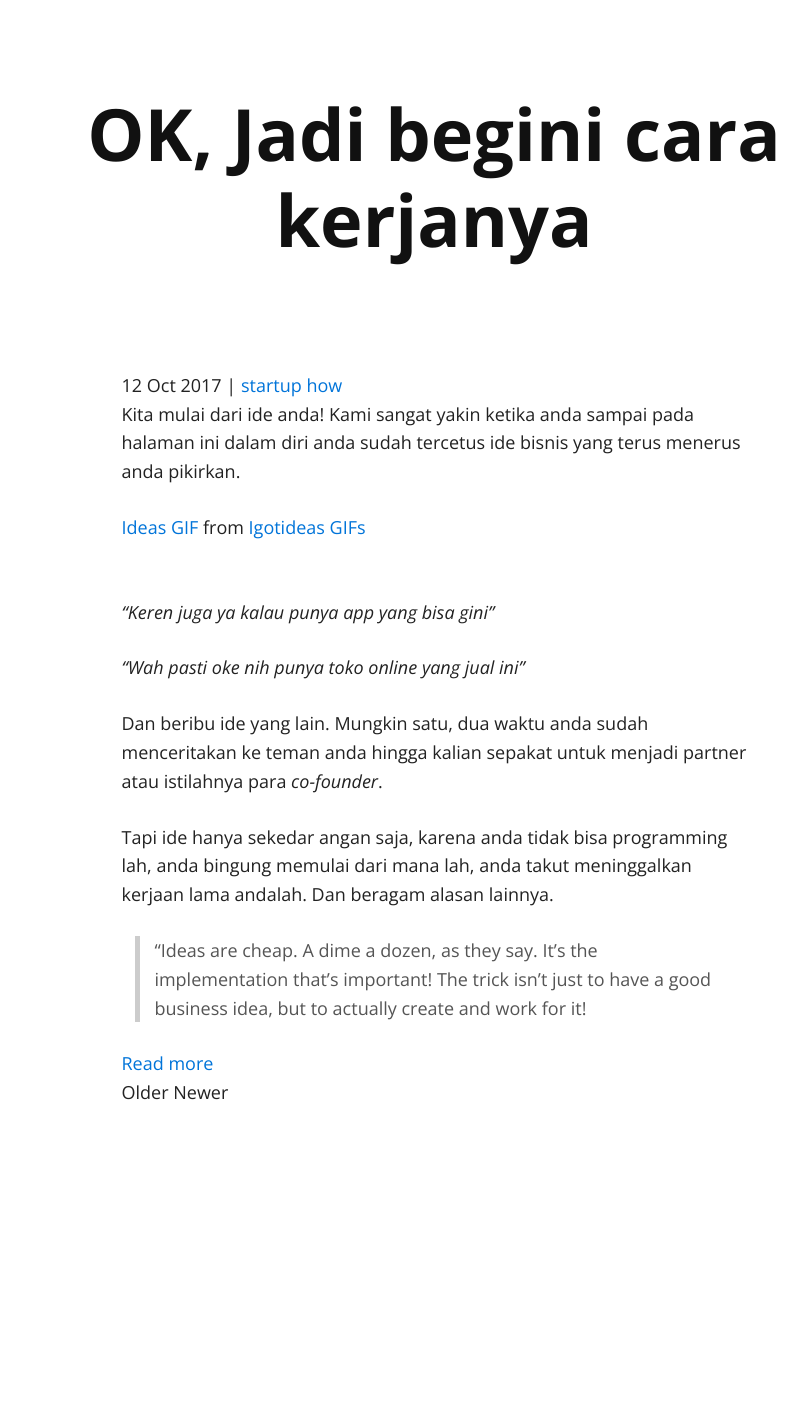
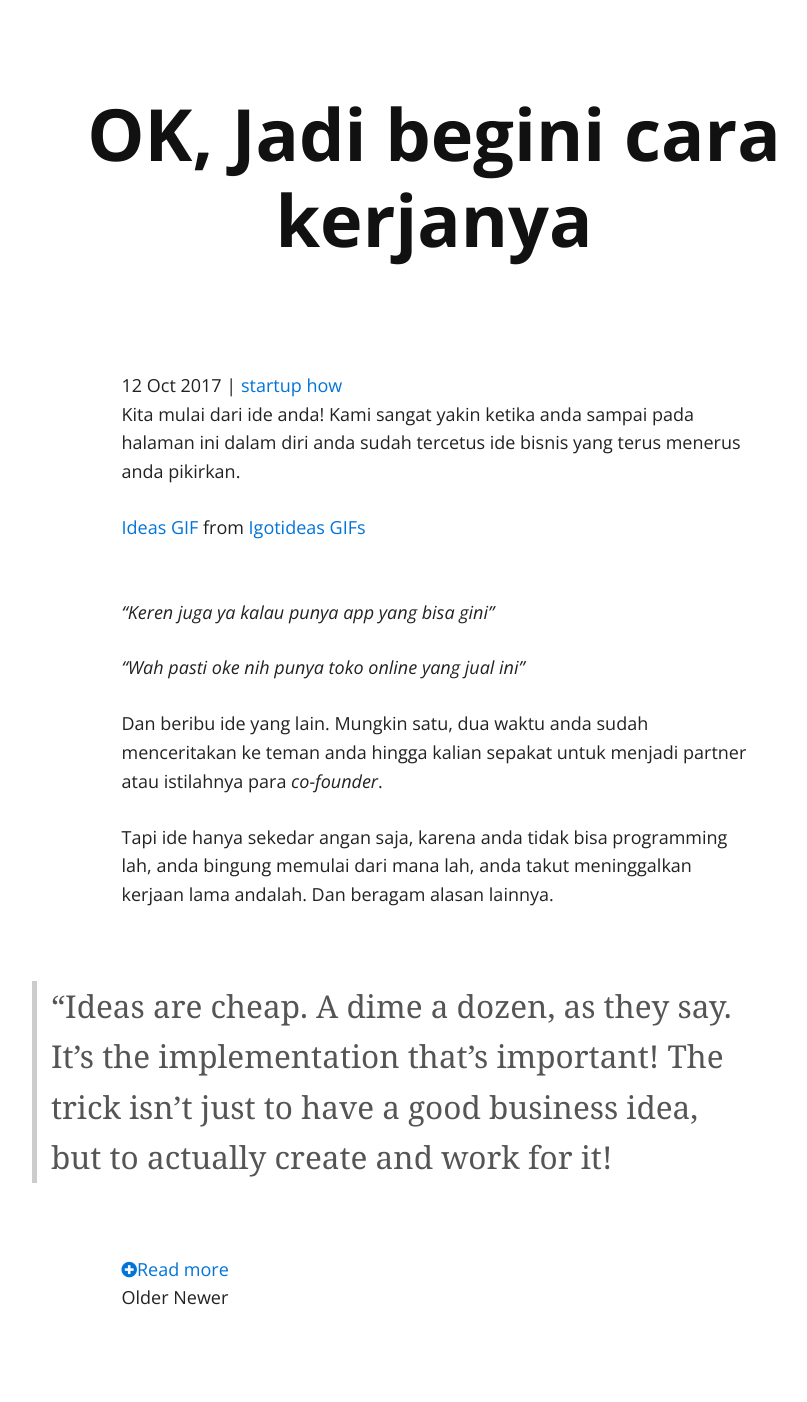
Before and after one commit to kemtol/rocktokom, a Jekyll site: the page built from jurnal/index.html, in a window 1280 px wide. Shown: the whole page, without its empty margins (206-1013 px from the left). Built offline with Jekyll 4.4.1, drawn with Linux system fonts in a browser that asks for light colours; nearby versions of some CDN libraries; a script that is not in the unit is left out; the list of posts is cut into pages by our own code; before the commit the page ends 1197 px from its top, so only the background shows below that.

Commit message:
Update page.html

```diff
--- a/_layouts/page.html
+++ b/_layouts/page.html
@@ -1,21 +1,9 @@
-<!DOCTYPE html>
-<html lang="en">
-<head>
-  <meta charset="utf-8">
-  <meta http-equiv="X-UA-Compatible" content="IE=edge">
-  <meta name="viewport" content="width=device-width, initial-scale=1.0">
-  <title>{{ site.title }}</title>
-  <link rel="stylesheet" href="../css/normalize.css">
-  <link rel="stylesheet" href="../css/solo.css">
-</head>
-<body>
-
+---
+layout: default
+---
 <article>
  <div class="container">
   <!--<h3>{{ page.title }}</h3>-->
   {{ content }}
    </div>
  </article>
-
-</body>
-</html>
```
Lines whose indentation alone changed are shown as unchanged.
